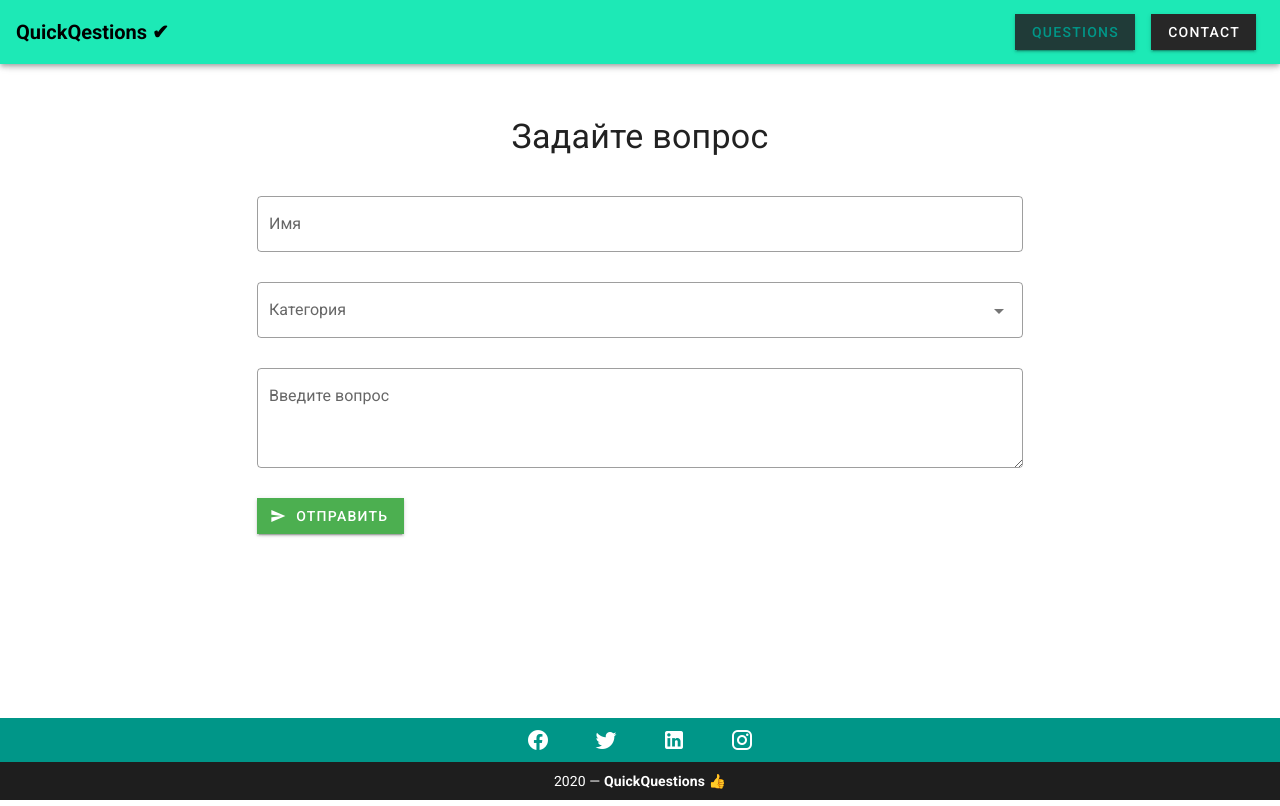
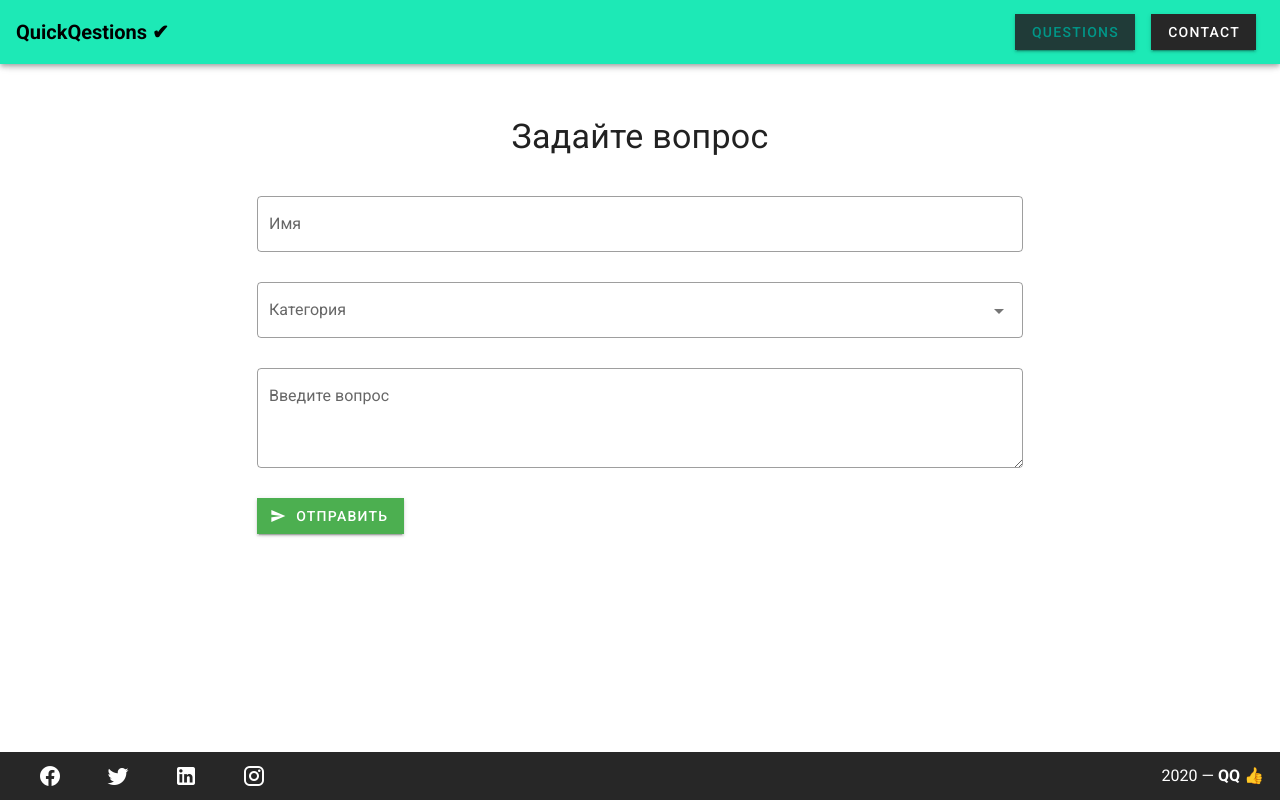
Before and after one commit to xelinel32/quick-quest, a Vue app: page / in a window 1280 px wide. Shown: the top 806 px of the page. Built offline with nearby package versions, Linux system fonts and the light colour scheme.

Commit message:
generate different component for footer

```diff
--- a/src/App.vue
+++ b/src/App.vue
@@ -3,39 +3,25 @@
     <q-header />
     <v-main>
       <v-container>
-        <router-view name="default" />
+        <router-view />
       </v-container>
     </v-main>
-    <v-footer app dark padless>
-      <v-card class="flex" flat tile>
-        <v-card-title class="teal">
-          <v-row justify="center">
-            <v-btn v-for="icon in icons" :key="icon" class="mx-4" dark icon>
-              <v-icon size="24px">{{ icon }}</v-icon>
-            </v-btn>
-          </v-row>
-        </v-card-title>
-        <v-card-text class="py-2 white--text text-center">
-          {{ new Date().getFullYear() }} — <strong>QuickQuestions 👍</strong>
-        </v-card-text>
-      </v-card>
-    </v-footer>
+    <q-footer />
   </v-app>
 </template>
 
 <script>
 import qHeader from '@/components/qHeader'
+import qFooter from '@/components/qFooter'
 export default {
   name: 'App',
   components: {
     qHeader,
+    qFooter,
   },
-  data: () => ({
-    icons: ['mdi-facebook', 'mdi-twitter', 'mdi-linkedin', 'mdi-instagram'],
-  }),
 }
 </script>
 
 <style lang="scss">
-@import '~reset-css/sass/_reset.scss';
+/* @import '~reset-css/sass/_reset.scss'; */
 </style>
--- /dev/null
+++ b/src/components/qFooter.vue
@@ -0,0 +1,27 @@
+<template>
+  <div class="q-footer">
+    <v-footer app dark absolute>
+      <v-row align="center">
+        <v-col>
+          <v-btn v-for="icon in icons" :key="icon" class="mx-4" dark icon>
+            <v-icon size="24px">{{ icon }}</v-icon>
+          </v-btn>
+        </v-col>
+        <v-col class="py-2 white--text text-right">
+          {{ new Date().getFullYear() }} — <strong>QQ 👍</strong>
+        </v-col>
+      </v-row>
+    </v-footer>
+  </div>
+</template>
+
+<script>
+export default {
+  name: 'qFooter',
+  data: () => ({
+    icons: ['mdi-facebook', 'mdi-twitter', 'mdi-linkedin', 'mdi-instagram'],
+  }),
+}
+</script>
+
+<style lang="scss"></style>
```
